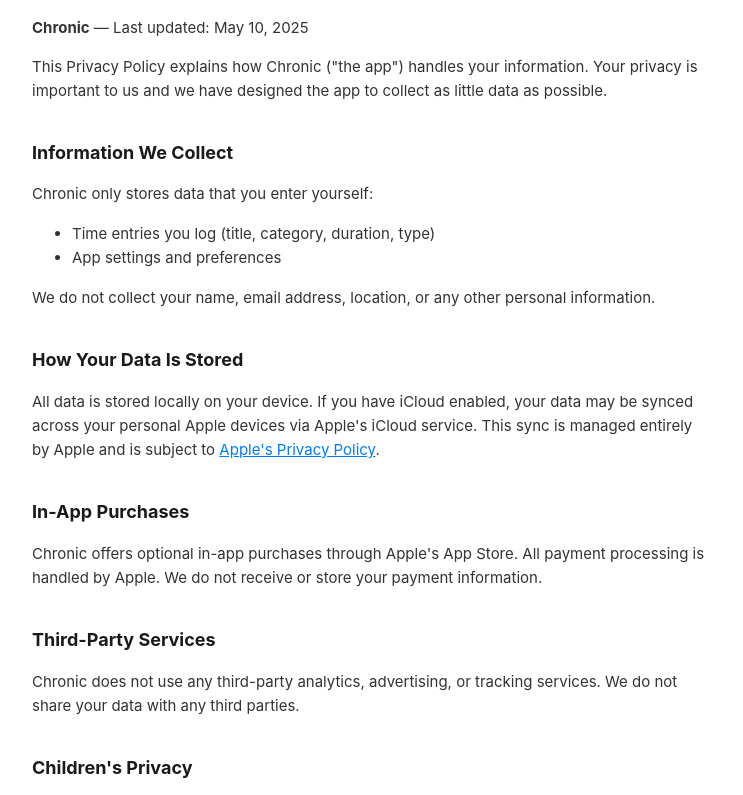
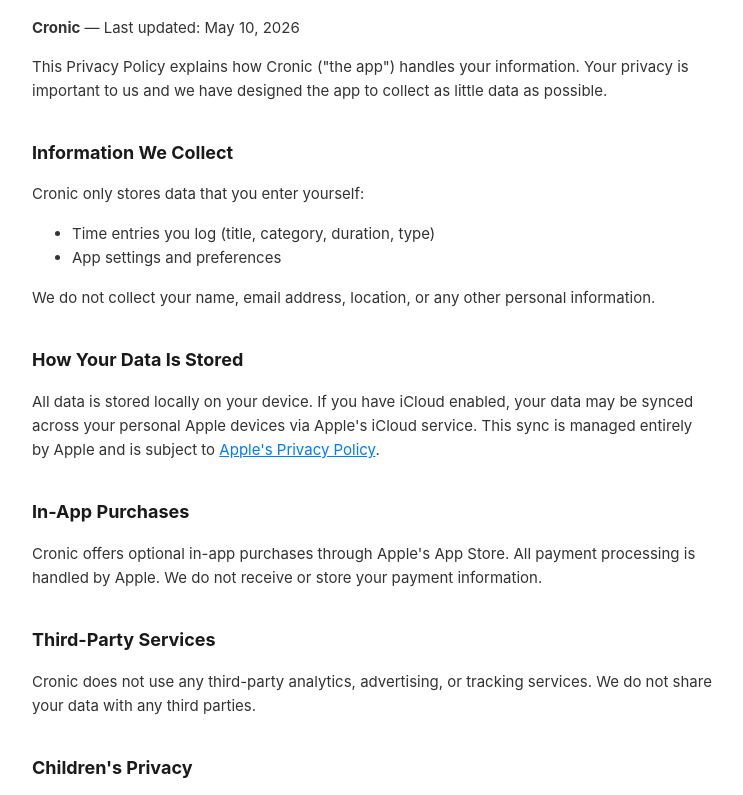
Before and after one commit to KKeySimon/chronic-privacy-policy, a plain HTML site: page index.html in a window 1280 px wide. Shown: the part 108-903 px from the top of the page, without its empty margins (268-1011 px from the left). Drawn offline with Linux system fonts and the light colour scheme.

Commit message:
change date and Chronic to cronic

```diff
--- a/index.html
+++ b/index.html
@@ -3,7 +3,7 @@
 <head>
     <meta charset="UTF-8">
     <meta name="viewport" content="width=device-width, initial-scale=1.0">
-    <title>Chronic – Privacy Policy</title>
+    <title>Cronic – Privacy Policy</title>
     <style>
         body { font-family: -apple-system, sans-serif; max-width: 680px; margin: 60px auto; padding: 0 24px; color: #1a1a1a; line-height: 1.6; }
         h1 { font-size: 28px; }
@@ -15,12 +15,12 @@
 <body>
 
 <h1>Privacy Policy</h1>
-<p><strong>Chronic</strong> — Last updated: May 10, 2025</p>
+<p><strong>Cronic</strong> — Last updated: May 10, 2026</p>
 
-<p>This Privacy Policy explains how Chronic ("the app") handles your information. Your privacy is important to us and we have designed the app to collect as little data as possible.</p>
+<p>This Privacy Policy explains how Cronic ("the app") handles your information. Your privacy is important to us and we have designed the app to collect as little data as possible.</p>
 
 <h2>Information We Collect</h2>
-<p>Chronic only stores data that you enter yourself:</p>
+<p>Cronic only stores data that you enter yourself:</p>
 <ul>
     <li>Time entries you log (title, category, duration, type)</li>
     <li>App settings and preferences</li>
@@ -31,13 +31,13 @@
 <p>All data is stored locally on your device. If you have iCloud enabled, your data may be synced across your personal Apple devices via Apple's iCloud service. This sync is managed entirely by Apple and is subject to <a href="https://www.apple.com/legal/privacy/">Apple's Privacy Policy</a>.</p>
 
 <h2>In-App Purchases</h2>
-<p>Chronic offers optional in-app purchases through Apple's App Store. All payment processing is handled by Apple. We do not receive or store your payment information.</p>
+<p>Cronic offers optional in-app purchases through Apple's App Store. All payment processing is handled by Apple. We do not receive or store your payment information.</p>
 
 <h2>Third-Party Services</h2>
-<p>Chronic does not use any third-party analytics, advertising, or tracking services. We do not share your data with any third parties.</p>
+<p>Cronic does not use any third-party analytics, advertising, or tracking services. We do not share your data with any third parties.</p>
 
 <h2>Children's Privacy</h2>
-<p>Chronic is not directed at children under 13. We do not knowingly collect personal information from children.</p>
+<p>Cronic is not directed at children under 13. We do not knowingly collect personal information from children.</p>
 
 <h2>Changes to This Policy</h2>
 <p>We may update this privacy policy from time to time. Any changes will be reflected on this page with an updated date.</p>
```
Also changed, not shown: 1 other file.
